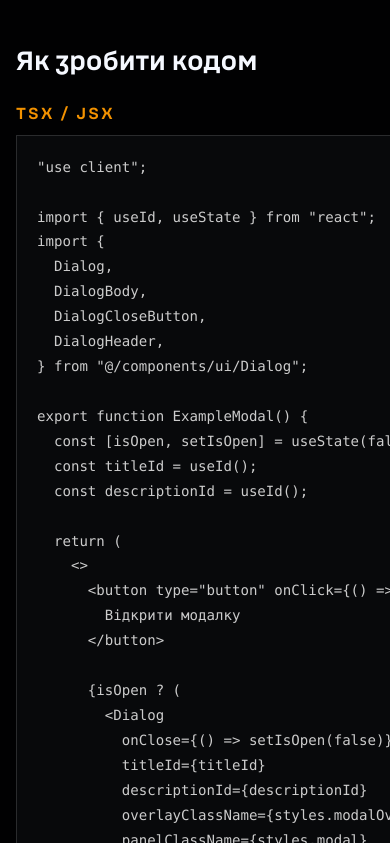
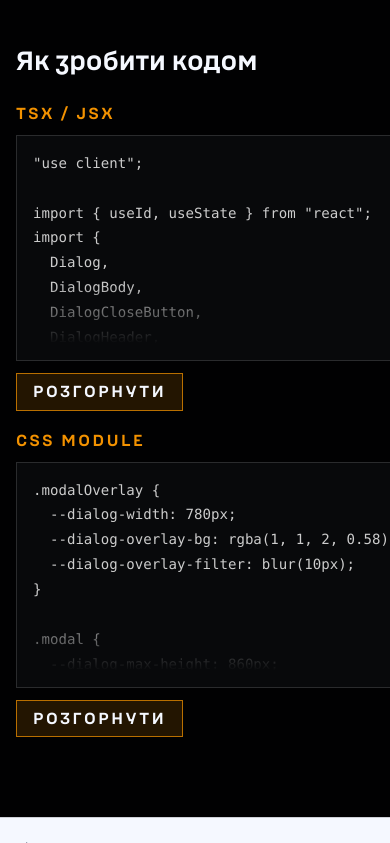
Before and after one commit to britanhate/UI-kit, a Next.js app: page /modals in a window 390 px wide. Shown: the part 3661-4504 px from the top of the page. Built offline with nearby package versions, Linux system fonts and the light colour scheme.

Commit message:
Fix expandable code block layout

```diff
--- a/src/design-system/DocsShell.module.css
+++ b/src/design-system/DocsShell.module.css
@@ -267,21 +267,6 @@
   padding: 0;
 }
 
-.code {
-  overflow: auto;
-  margin: 0;
-  border: var(--border-width) solid var(--color-border-soft);
-  background: #08090b;
-  padding: var(--space-5);
-  color: var(--color-text-muted);
-  font-size: 0.88rem;
-  line-height: 1.7;
-}
-
-.code code {
-  font-family: ui-monospace, SFMono-Regular, Consolas, "Liberation Mono", monospace;
-}
-
 .codePair {
   display: grid;
   grid-template-columns: repeat(2, minmax(0, 1fr));
--- a/src/design-system/DocsShell.tsx
+++ b/src/design-system/DocsShell.tsx
@@ -1,6 +1,7 @@
 import type { ReactNode } from "react";
 import Link from "next/link";
 import { designSystemNav } from "./navigation";
+import { ExpandableCodeBlock } from "./ExpandableCodeBlock";
 import styles from "./DocsShell.module.css";
 
 export function DocsShell({
@@ -100,11 +101,7 @@ export function Preview({
 }
 
 export function CodeBlock({ children }: Readonly<{ children: string }>) {
-  return (
-    <pre className={styles.code}>
-      <code>{children.trim()}</code>
-    </pre>
-  );
+  return <ExpandableCodeBlock>{children}</ExpandableCodeBlock>;
 }
 
 export function CodeExample({ tsx, css }: Readonly<{ tsx: string; css: string }>) {
--- /dev/null
+++ b/src/design-system/ExpandableCodeBlock.module.css
@@ -0,0 +1,81 @@
+.root {
+  min-width: 0;
+}
+
+.codeFrame {
+  position: relative;
+  min-width: 0;
+}
+
+.code {
+  max-height: clamp(17rem, 42vw, 25rem);
+  overflow-x: auto;
+  overflow-y: hidden;
+  margin: 0;
+  border: var(--border-width) solid var(--color-border-soft);
+  background: #08090b;
+  padding: var(--space-5);
+  color: var(--color-text-muted);
+  font-size: 0.88rem;
+  line-height: 1.7;
+  transition: max-height var(--duration-medium) var(--ease-standard);
+}
+
+.code code {
+  font-family: ui-monospace, SFMono-Regular, Consolas, "Liberation Mono", monospace;
+}
+
+.fade {
+  position: absolute;
+  right: var(--border-width);
+  bottom: var(--border-width);
+  left: var(--border-width);
+  height: 5.5rem;
+  background: linear-gradient(to bottom, rgba(8, 9, 11, 0), #08090b 78%);
+  pointer-events: none;
+}
+
+.toggle {
+  display: inline-flex;
+  align-items: center;
+  justify-content: center;
+  min-height: 2.35rem;
+  margin-top: var(--space-3);
+  border: var(--border-width) solid var(--color-accent-border);
+  background: rgba(243, 146, 0, 0.14);
+  padding: 0 var(--space-4);
+  color: var(--color-soft-white);
+  font-family: var(--font-heading);
+  font-size: var(--text-xs);
+  font-weight: var(--font-weight-semibold);
+  letter-spacing: var(--tracking-eyebrow);
+  text-transform: uppercase;
+  cursor: pointer;
+  transition:
+    border-color var(--duration-fast) var(--ease-standard),
+    background var(--duration-fast) var(--ease-standard),
+    color var(--duration-fast) var(--ease-standard);
+}
+
+.toggle:hover,
+.toggle:focus-visible {
+  border-color: var(--color-accent);
+  background: rgba(243, 146, 0, 0.22);
+  color: var(--color-soft-white);
+  outline: none;
+}
+
+.root[data-expanded="true"] .code {
+  overflow-y: hidden;
+}
+
+@media (max-width: 820px) {
+  .code {
+    max-height: clamp(13.5rem, 58vw, 20rem);
+    padding: var(--space-4);
+  }
+
+  .fade {
+    height: 4.75rem;
+  }
+}
--- /dev/null
+++ b/src/design-system/ExpandableCodeBlock.tsx
@@ -0,0 +1,74 @@
+"use client";
+
+import { useEffect, useRef, useState } from "react";
+import styles from "./ExpandableCodeBlock.module.css";
+
+type ExpandableCodeBlockProps = Readonly<{
+  children: string;
+}>;
+
+export function ExpandableCodeBlock({ children }: ExpandableCodeBlockProps) {
+  const code = children.trim();
+  const preRef = useRef<HTMLPreElement>(null);
+  const [isExpanded, setIsExpanded] = useState(false);
+  const [isExpandable, setIsExpandable] = useState(false);
+  const [expandedHeight, setExpandedHeight] = useState<number | null>(null);
+
+  useEffect(() => {
+    const pre = preRef.current;
+
+    if (!pre) {
+      return;
+    }
+
+    const measure = () => {
+      const fullHeight = pre.scrollHeight;
+      const previewHeight = pre.clientHeight;
+
+      setExpandedHeight(fullHeight);
+
+      if (!isExpanded) {
+        setIsExpandable(fullHeight > previewHeight + 1);
+      }
+    };
+
+    measure();
+
+    const resizeObserver = new ResizeObserver(measure);
+    resizeObserver.observe(pre);
+
+    window.addEventListener("resize", measure);
+
+    return () => {
+      resizeObserver.disconnect();
+      window.removeEventListener("resize", measure);
+    };
+  }, [code, isExpanded]);
+
+  return (
+    <div className={styles.root} data-expanded={isExpanded} data-expandable={isExpandable}>
+      <div className={styles.codeFrame}>
+        <pre
+          ref={preRef}
+          className={styles.code}
+          style={isExpanded && expandedHeight ? { maxHeight: `${expandedHeight + 2}px` } : undefined}
+        >
+          <code>{code}</code>
+        </pre>
+
+        {isExpandable && !isExpanded ? <div className={styles.fade} aria-hidden="true" /> : null}
+      </div>
+
+      {isExpandable ? (
+        <button
+          type="button"
+          className={styles.toggle}
+          aria-expanded={isExpanded}
+          onClick={() => setIsExpanded((current) => !current)}
+        >
+          {isExpanded ? "Згорнути" : "Розгорнути"}
+        </button>
+      ) : null}
+    </div>
+  );
+}
```
